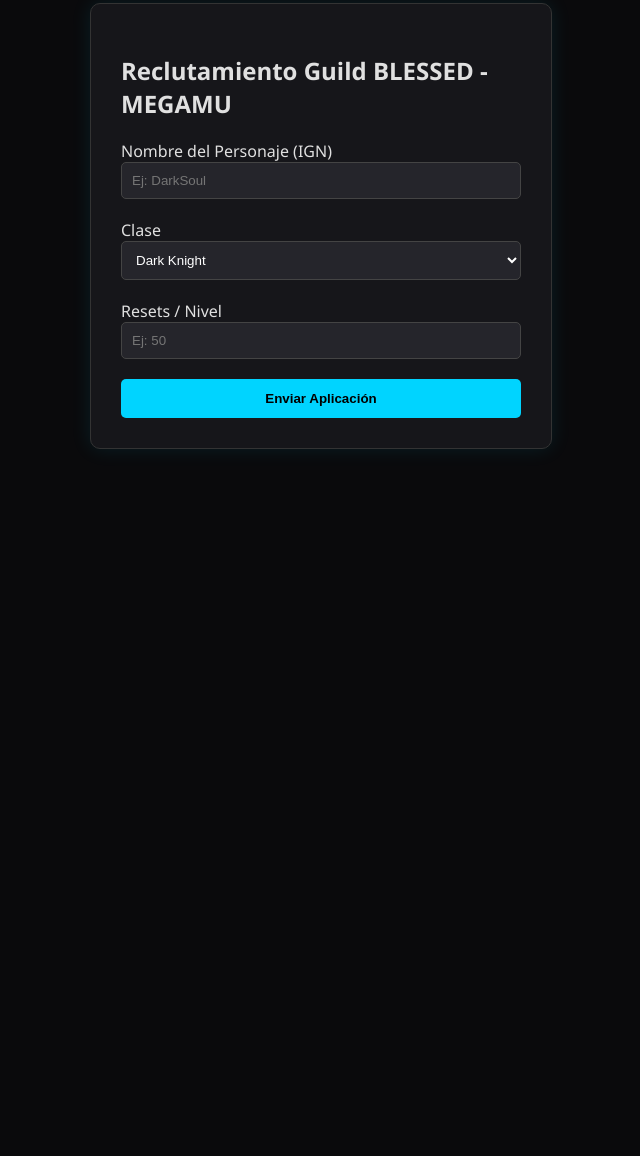
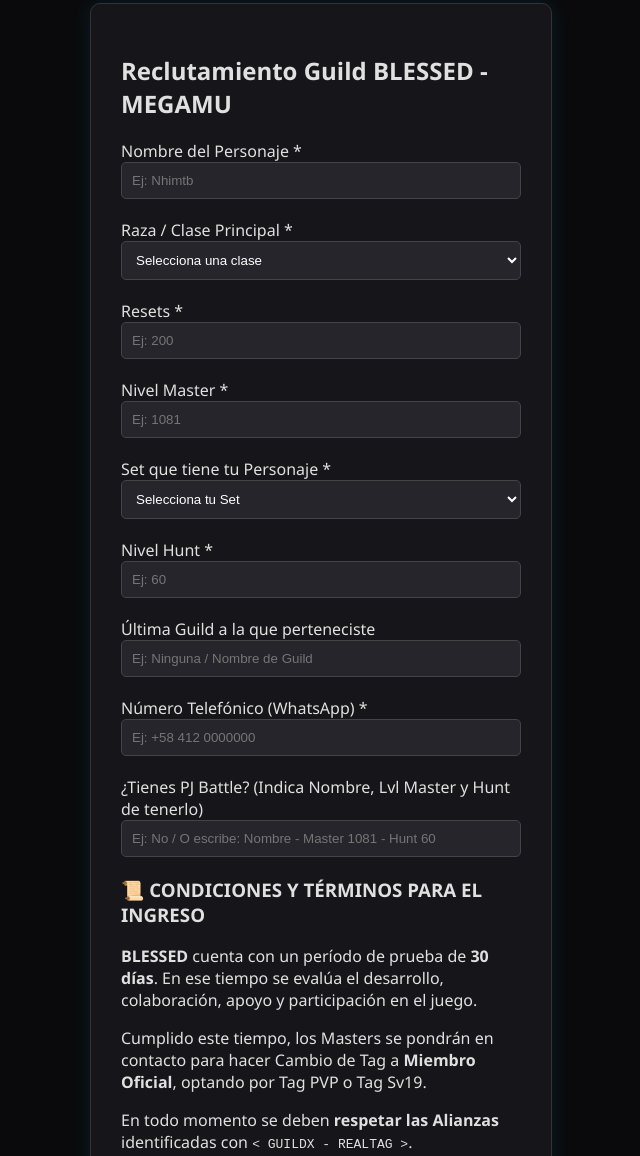
Before and after one commit to Aravigel/Web-reclutamiento, a plain HTML site: page index.html in a window 1280 px wide. Shown: the part 171-1327 px from the top of the page, without its empty margins (319-959 px from the left). Before the commit the page ends 800 px from the top, so only its background shows below. Drawn offline with Linux system fonts and the light colour scheme.

Commit message:
Update title and form structure in index.html

```diff
--- a/index.html
+++ b/index.html
@@ -1,10 +1,9 @@
-
 <!DOCTYPE html>
 <html lang="es">
 <head>
     <meta charset="UTF-8">
     <meta name="viewport" content="width=device-width, initial-scale=1.0">
-    <title>Bricourt Networks | Reclutamiento</title>
+    <title>Bricourt Networks | Reclutamiento BLESSED</title>
     <link rel="stylesheet" href="style.css">
 </head>
 <body>
@@ -16,36 +15,112 @@
     <main class="container">
         <section class="form-wrapper">
             <h2>Reclutamiento Guild BLESSED - MEGAMU</h2>
+
             <form id="formularioGuild">
-                <div class="input-group">
-                    <label>Nombre del Personaje (IGN)</label>
-                    <input type="text" id="personaje" placeholder="Ej: DarkSoul" required>
+                <div class="form-grid">
+                    <!-- Nombre del Personaje -->
+                    <div class="input-group">
+                        <label for="personaje">Nombre del Personaje *</label>
+                        <input type="text" id="personaje" placeholder="Ej: Nhimtb" required>
+                    </div>
+
+                    <!-- Clase / Raza -->
+                    <div class="input-group">
+                        <label for="clase">Raza / Clase Principal *</label>
+                        <select id="clase" required>
+                            <option value="" disabled selected>Selecciona una clase</option>
+                            <option value="ELF">Elf</option>
+                            <option value="SM">Soul Master (SM)</option>
+                            <option value="BK">Blade Knight (BK)</option>
+                            <option value="RF">Rage Fighter (RF)</option>
+                            <option value="MG">Magic Gladiator (MG)</option>
+                            <option value="DL">Dark Lord (DL)</option>
+                            <option value="SUM">Summoner (SUM)</option>
+                            <option value="SL">Slayer (SL)</option>
+                            <option value="GL">Grow Lancer (GL)</option>
+                            <option value="RW">Rune Wizard (RW)</option>
+                        </select>
+                    </div>
+
+                    <!-- Resets -->
+                    <div class="input-group">
+                        <label for="resets">Resets *</label>
+                        <input type="number" id="resets" placeholder="Ej: 200" required>
+                    </div>
+
+                    <!-- Nivel Master -->
+                    <div class="input-group">
+                        <label for="masterLvl">Nivel Master *</label>
+                        <input type="number" id="masterLvl" placeholder="Ej: 1081" required>
+                    </div>
+
+                    <!-- Equipamiento / Set -->
+                    <div class="input-group">
+                        <label for="equipamiento">Set que tiene tu Personaje *</label>
+                        <select id="equipamiento" required>
+                            <option value="" disabled selected>Selecciona tu Set</option>
+                            <option value="Silver Heart">Silver Heart</option>
+                            <option value="Blue Eye">Blue Eye</option>
+                            <option value="Awakening">Awakening</option>
+                            <option value="HolyAngel">HolyAngel</option>
+                            <option value="DarkAngel">DarkAngel</option>
+                            <option value="BloodAngel">BloodAngel</option>
+                            <option value="Set Lvl 400">Set Lvl 400</option>
+                            <option value="Set Lvl 380">Set Lvl 380</option>
+                            <option value="Acc">Acc</option>
+                            <option value="Exe">Exe</option>
+                        </select>
+                    </div>
+
+                    <!-- Nivel Hunt -->
+                    <div class="input-group">
+                        <label for="huntLvl">Nivel Hunt *</label>
+                        <input type="number" id="huntLvl" placeholder="Ej: 60" required>
+                    </div>
+
+                    <!-- Última Guild -->
+                    <div class="input-group">
+                        <label for="guildAnterior">Última Guild a la que perteneciste</label>
+                        <input type="text" id="guildAnterior" placeholder="Ej: Ninguna / Nombre de Guild">
+                    </div>
+
+                    <!-- Número telefónico -->
+                    <div class="input-group">
+                        <label for="telefono">Número Telefónico (WhatsApp) *</label>
+                        <input type="tel" id="telefono" placeholder="Ej: +58 412 0000000" required>
+                    </div>
                 </div>
 
-                <div class="input-group">
-                    <label>Clase</label>
-                    <select id="clase">
-                        <option value="DK">Dark Knight</option>
-                        <option value="DW">Dark Wizard</option>
-                        <option value="FE">Fairy Elf</option>
-                        <option value="MG">Magic Gladiator</option>
-                        <option value="DL">Dark Lord</option>
-                    </select>
+                <!-- PJ Battle -->
+                <div class="input-group full-width">
+                    <label for="pjBattle">¿Tienes PJ Battle? (Indica Nombre, Lvl Master y Hunt de tenerlo)</label>
+                    <input type="text" id="pjBattle" placeholder="Ej: No / O escribe: Nombre - Master 1081 - Hunt 60">
                 </div>
 
-                <div class="input-group">
-                    <label>Resets / Nivel</label>
-                    <input type="number" id="resets" placeholder="Ej: 50" required>
+                <!-- REGLAS Y TÉRMINOS (Solo lectura en pantalla) -->
+                <div class="terms-box">
+                    <h3>📜 CONDICIONES Y TÉRMINOS PARA EL INGRESO</h3>
+                    <div class="terms-content">
+                        <p><strong>BLESSED</strong> cuenta con un período de prueba de <strong>30 días</strong>. En ese tiempo se evalúa el desarrollo, colaboración, apoyo y participación en el juego.</p>
+                        <p>Cumplido este tiempo, los Masters se pondrán en contacto para hacer Cambio de Tag a <strong>Miembro Oficial</strong>, optando por Tag PVP o Tag Sv19.</p>
+                        <p>En todo momento se deben <strong>respetar las Alianzas</strong> identificadas con <code>&lt; GUILDX - REALTAG &gt;</code>.</p>
+                        <p>Se exige estricto <strong>RESPECTO y DISCRECIÓN</strong> con la información compartida en los grupos e internos.</p>
+                        <p><em>Un administrador se pondrá en contacto con usted. ¡Éxitos y suerte! 🫡💪</em></p>
+                    </div>
+                </div>
+
+                <div class="input-group checkbox-group">
+                    <input type="checkbox" id="aceptoTerminos" required>
+                    <label for="aceptoTerminos">He leído y acepto los términos y condiciones de la Guild BLESSED</label>
                 </div>
 
                 <button type="submit" id="btnEnviar">Enviar Aplicación</button>
             </form>
 
-            <!-- Aquí aparecerán los mensajes de error/éxito -->
             <div id="statusMessage" class="hidden"></div>
         </section>
     </main>
 
     <script src="script.js"></script>
 </body>
-</html>
+    </html>
```
